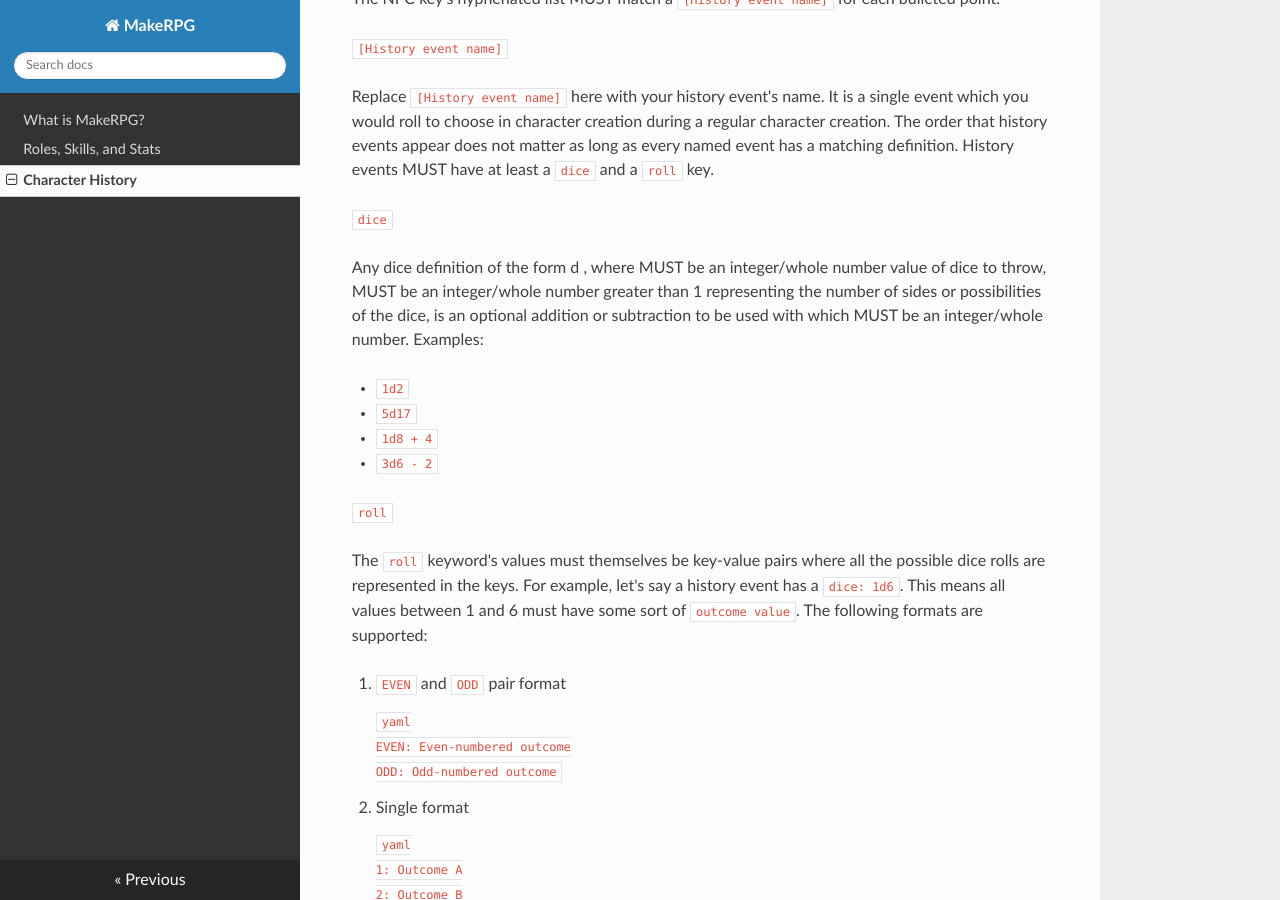
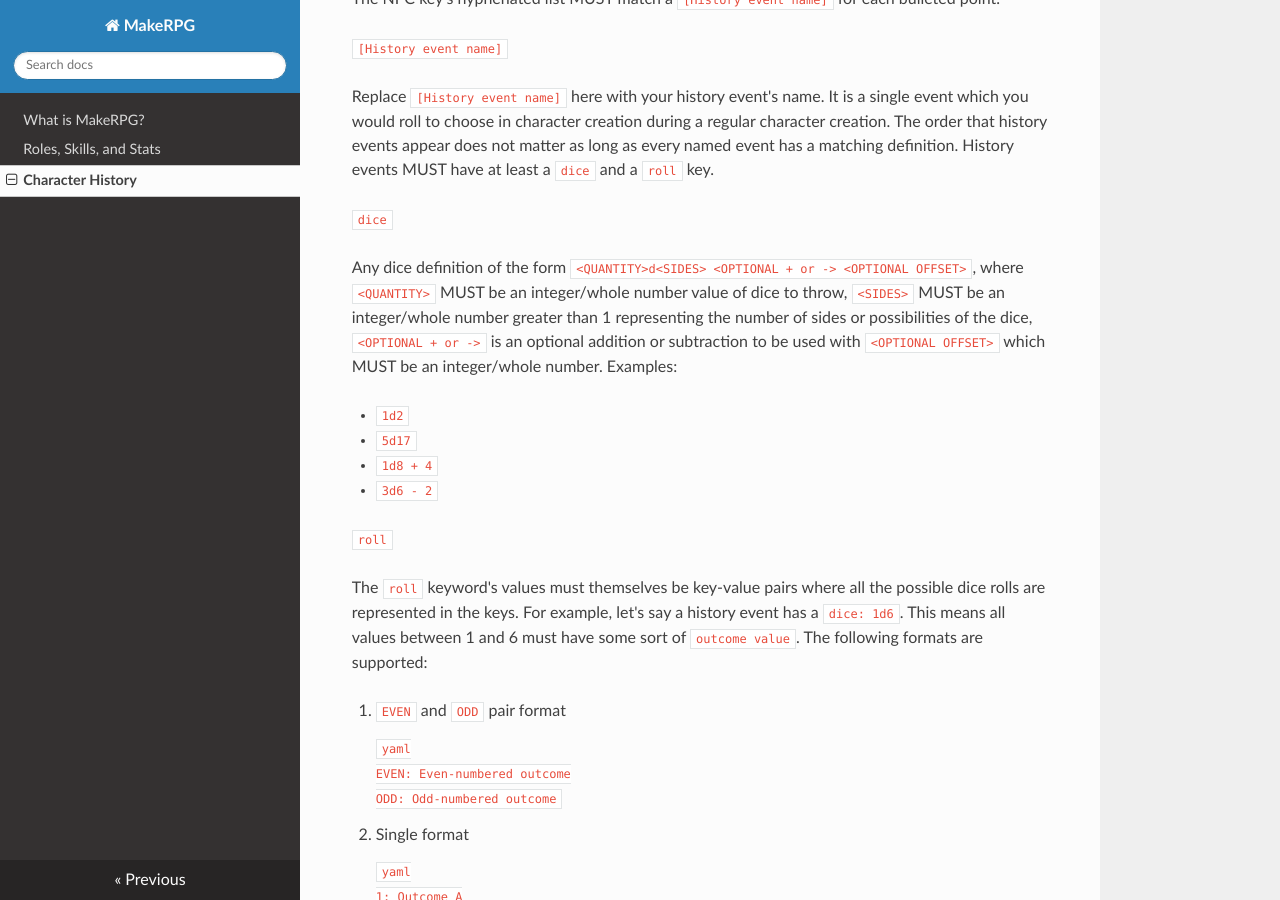
Before and after one commit to ericearl/MakeRPG, an MkDocs documentation site: the page built from docs/history.md, in a window 1280 px wide and 900 px high, scrolled down 1675 px. Built offline with MkDocs 1.6.1, drawn with Linux system fonts in a browser that asks for light colours; nearby versions of some CDN libraries; old or Windows-style settings are respelled for this version of MkDocs.

Commit message:
Update history.md
Realized Mkdocs (markdown) formatting was losing the dice definitions.

```diff
--- a/docs/history.md
+++ b/docs/history.md
@@ -94,7 +94,7 @@ Replace `[History event name]` here with your history event's name.  It is a sin
 
 `dice`
 
-Any dice definition of the form <QUANTITY>d<SIDES> <OPTIONAL + or -> <OPTIONAL OFFSET>, where <QUANTITY> MUST be an integer/whole number value of dice to throw, <SIDES> MUST be an integer/whole number greater than 1 representing the number of sides or possibilities of the dice, <OPTIONAL + or -> is an optional addition or subtraction to be used with <OPTIONAL OFFSET> which MUST be an integer/whole number.  Examples:
+Any dice definition of the form `<QUANTITY>d<SIDES> <OPTIONAL + or -> <OPTIONAL OFFSET>`, where `<QUANTITY>` MUST be an integer/whole number value of dice to throw, `<SIDES>` MUST be an integer/whole number greater than 1 representing the number of sides or possibilities of the dice, `<OPTIONAL + or ->` is an optional addition or subtraction to be used with `<OPTIONAL OFFSET>` which MUST be an integer/whole number.  Examples:
 
 - `1d2`
 - `5d17`
```
